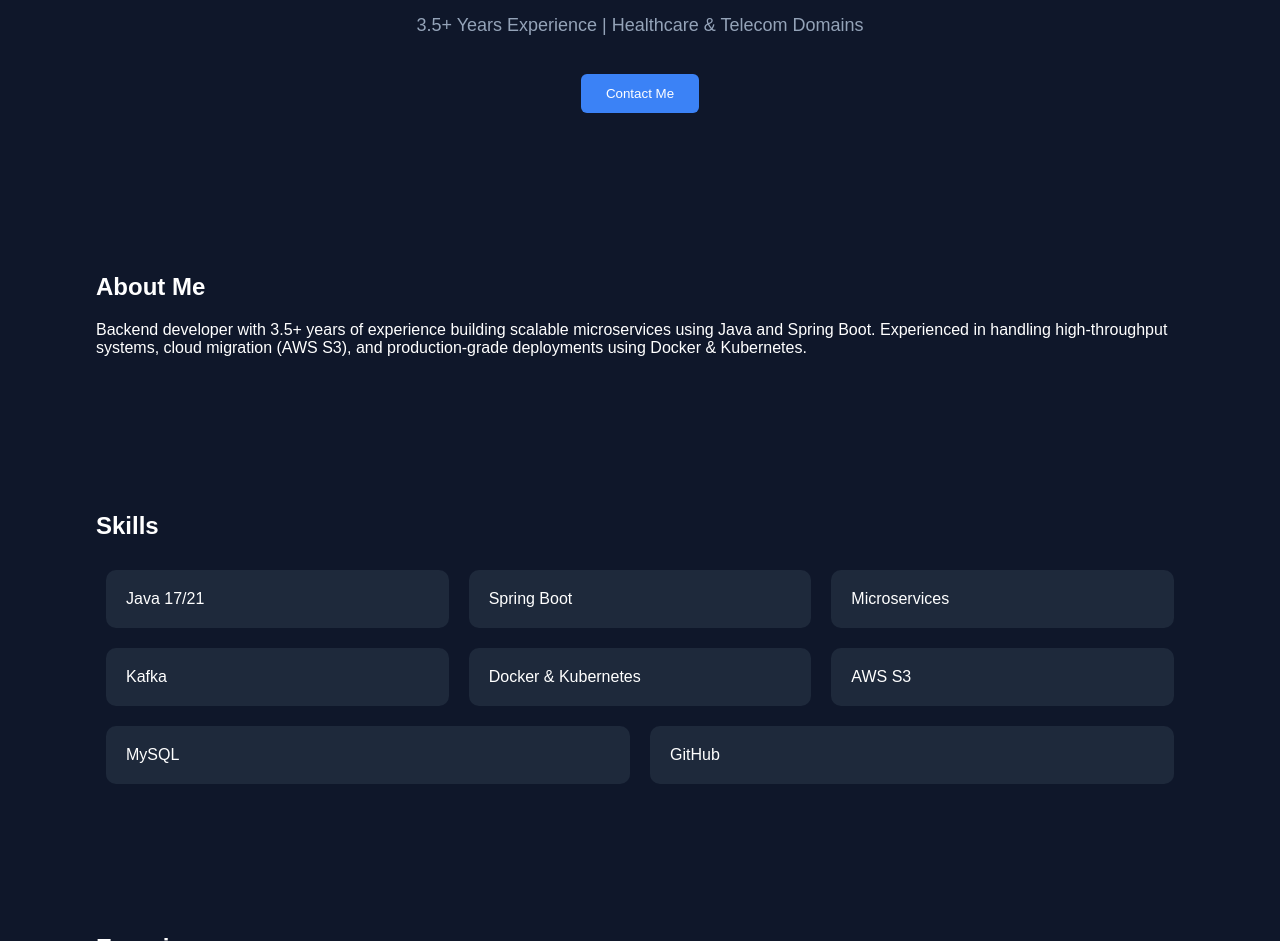
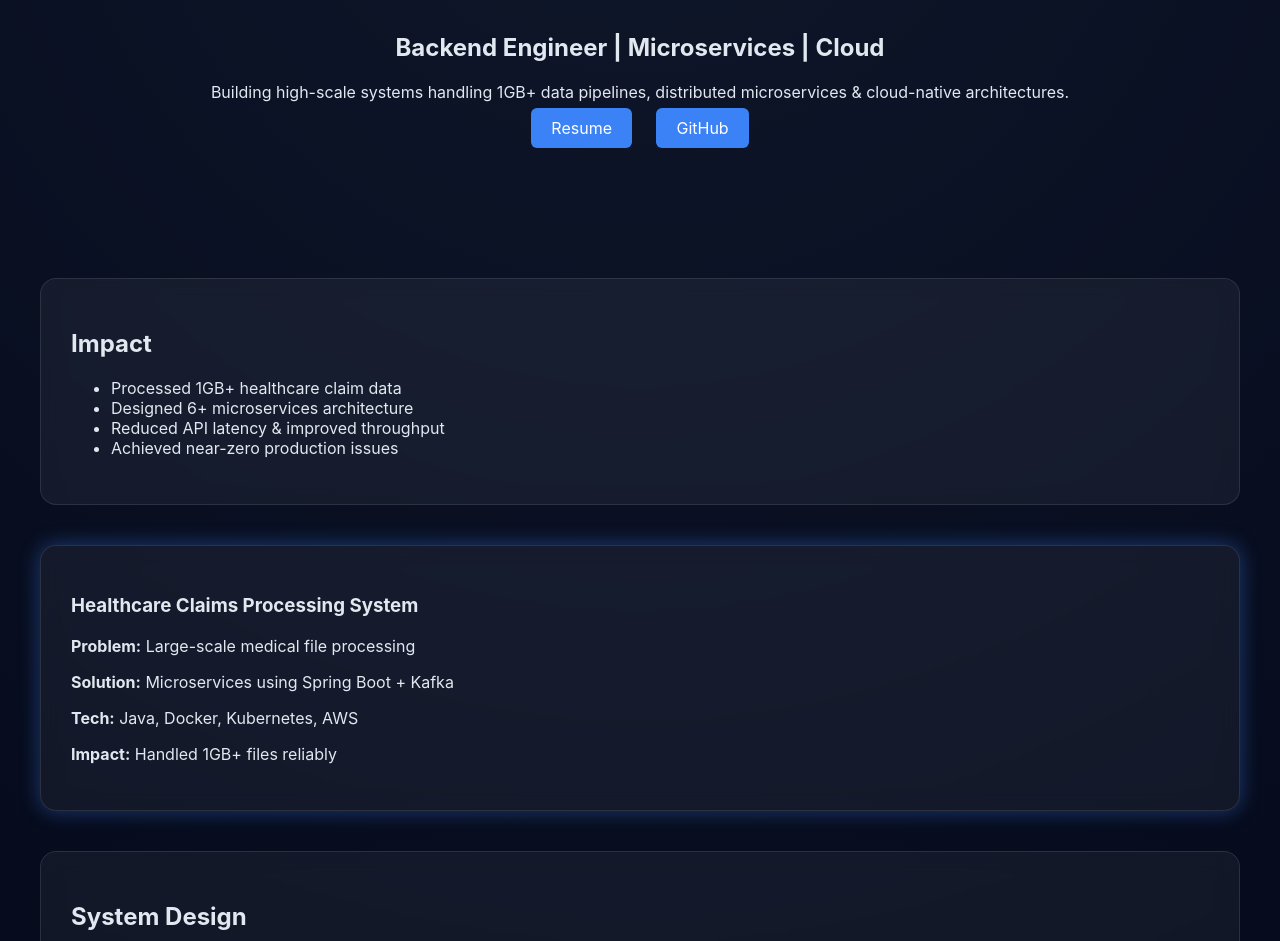
Before and after one commit to akshitr25/My-Portfolio, a plain HTML site: page index.html in a window 1280 px wide. Shown: the part 239-1180 px from the top of the page. Drawn offline with Linux system fonts and the light colour scheme.

Commit message:
portfolio changes

```diff
--- a/index.html
+++ b/index.html
@@ -3,165 +3,74 @@
 <head>
 <meta charset="UTF-8">
 <meta name="viewport" content="width=device-width, initial-scale=1.0">
-<title>Akshit Rathod | Backend Developer</title>
-
-<style>
-body {
-    margin: 0;
-    font-family: Arial, sans-serif;
-    background: #0f172a;
-    color: white;
-}
-
-.container {
-    width: 85%;
-    margin: auto;
-}
-
-.hero {
-    text-align: center;
-    padding: 80px 0;
-}
-
-.hero h1 {
-    font-size: 48px;
-}
-
-.hero p {
-    font-size: 18px;
-    color: #94a3b8;
-}
-
-.btn {
-    padding: 12px 25px;
-    background: #3b82f6;
-    border: none;
-    color: white;
-    border-radius: 6px;
-    cursor: pointer;
-    margin-top: 20px;
-}
-
-.section {
-    padding: 60px 0;
-}
-
-.card {
-    background: #1e293b;
-    padding: 20px;
-    margin: 10px;
-    border-radius: 10px;
-}
-
-.grid {
-    display: flex;
-    flex-wrap: wrap;
-}
-
-.grid .card {
-    flex: 1;
-    min-width: 250px;
-}
-
-h2 {
-    margin-bottom: 20px;
-}
-
-.footer {
-    text-align: center;
-    padding: 20px;
-    background: #020617;
-}
-</style>
+<title>Akshit Rathod | Backend Engineer</title>
+<link rel="stylesheet" href="style.css">
 </head>
 
 <body>
 
 <!-- HERO -->
-<section class="hero container">
+<section class="hero">
   <h1>Akshit Rathod</h1>
-    <p>Backend Developer | Java | Spring Boot | Microservices</p>
-    <p>3.5+ Years Experience | Healthcare & Telecom Domains</p>
+  <h2>Backend Engineer | Microservices | Cloud</h2>
 
-    <a href="mailto:akshitrathod1025@gmail.com">
-        <button class="btn">Contact Me</button>
-    </a>
-</section>
+  <p>
+    Building high-scale systems handling 1GB+ data pipelines,
+    distributed microservices & cloud-native architectures.
+  </p>
 
-<!-- ABOUT -->
-<section class="section container">
-    <h2>About Me</h2>
-    <p>
-        Backend developer with 3.5+ years of experience building scalable microservices
-        using Java and Spring Boot. Experienced in handling high-throughput systems,
-        cloud migration (AWS S3), and production-grade deployments using Docker & Kubernetes.
-    </p>
-</section>
-
-<!-- SKILLS -->
-<section class="section container">
-    <h2>Skills</h2>
-    <div class="grid">
-        <div class="card">Java 17/21</div>
-        <div class="card">Spring Boot</div>
-        <div class="card">Microservices</div>
-        <div class="card">Kafka</div>
-        <div class="card">Docker & Kubernetes</div>
-        <div class="card">AWS S3</div>
-        <div class="card">MySQL</div>
-        <div class="card">GitHub</div>
+  <div class="buttons">
+    <a href="assets/resume.pdf" target="_blank">Resume</a>
+    <a href="https://github.com/akshitr25" target="_blank">GitHub</a>
   </div>
 </section>
 
-<!-- EXPERIENCE -->
-<section class="section container">
-    <h2>Experience</h2>
+<!-- IMPACT -->
+<section class="glass">
+  <h2>Impact</h2>
+  <ul>
+    <li>Processed 1GB+ healthcare claim data</li>
+    <li>Designed 6+ microservices architecture</li>
+    <li>Reduced API latency & improved throughput</li>
+    <li>Achieved near-zero production issues</li>
+  </ul>
+</section>
 
-    <div class="card">
-        <h3>TCS - Systems Engineer</h3>
-        <p>June 2022 - Present</p>
-        <ul>
-            <li>Built Spring Boot microservices for healthcare claims processing</li>
-            <li>Handled 1GB+ file processing via REST APIs</li>
-            <li>Migrated storage from Kubernetes PVC to AWS S3</li>
-            <li>Implemented logging using Splunk</li>
-        </ul>
-    </div>
+<!-- PROJECT -->
+<section class="projects">
+  <div class="project glass glow">
+    <h3>Healthcare Claims Processing System</h3>
 
-    <div class="card">
-        <h3>Verizon Project</h3>
-        <ul>
-            <li>Developed REST APIs using Spring Boot</li>
-            <li>Improved API performance & response time</li>
-            <li>Resolved security vulnerabilities (SonarQube, Fortify)</li>
-        </ul>
+    <p><strong>Problem:</strong> Large-scale medical file processing</p>
+    <p><strong>Solution:</strong> Microservices using Spring Boot + Kafka</p>
+    <p><strong>Tech:</strong> Java, Docker, Kubernetes, AWS</p>
+    <p><strong>Impact:</strong> Handled 1GB+ files reliably</p>
   </div>
 </section>
 
-<!-- PROJECT -->
-<section class="section container">
-    <h2>Featured Project</h2>
-    <div class="card">
-        <h3>Healthcare Claims System</h3>
-        <p>
-            Developed scalable microservices for handling medical claims with
-            high-volume file processing and secure storage.
-        </p>
-    </div>
+<!-- SYSTEM DESIGN -->
+<section class="glass">
+  <h2>System Design</h2>
+  <ul>
+    <li>Distributed microservices architecture</li>
+    <li>Async processing using Kafka</li>
+    <li>AWS S3 migration</li>
+    <li>Monitoring via Splunk</li>
+  </ul>
+</section>
+
+<!-- TECH STACK -->
+<section class="glass">
+  <h2>Tech Stack</h2>
+  <p>Java | Spring Boot | Kafka | Docker | Kubernetes | AWS | MySQL</p>
 </section>
 
 <!-- CONTACT -->
-<section class="section container">
+<section class="glass">
   <h2>Contact</h2>
   <p>Email: akshitrathod1025@gmail.com</p>
-    <p>Phone: +91-8871442901</p>
-    <p>LinkedIn: akshit-rathod-9055b9185</p>
 </section>
 
-<!-- FOOTER -->
-<div class="footer">
-    <p>© 2026 Akshit Rathod</p>
-</div>
-
+<script src="script.js"></script>
 </body>
 </html>
--- /dev/null
+++ b/script.js
@@ -0,0 +1,10 @@
+document.querySelectorAll(".glass").forEach(el => {
+  el.addEventListener("mouseenter", () => {
+    el.style.transform = "scale(1.03)";
+    el.style.transition = "0.3s";
+  });
+
+  el.addEventListener("mouseleave", () => {
+    el.style.transform = "scale(1)";
+  });
+});
--- /dev/null
+++ b/style.css
@@ -0,0 +1,48 @@
+body {
+  margin: 0;
+  font-family: 'Inter', sans-serif;
+  background: radial-gradient(circle at top, #0f172a, #020617);
+  color: #e2e8f0;
+}
+
+.hero {
+  text-align: center;
+  padding: 100px 20px;
+}
+
+h1 {
+  font-size: 60px;
+  background: linear-gradient(90deg, #3b82f6, #22c55e);
+  -webkit-background-clip: text;
+  color: transparent;
+}
+
+h2 {
+  margin-bottom: 20px;
+}
+
+.buttons a {
+  margin: 10px;
+  padding: 10px 20px;
+  background: #3b82f6;
+  border-radius: 6px;
+  text-decoration: none;
+  color: white;
+}
+
+.glass {
+  margin: 40px;
+  padding: 30px;
+  background: rgba(255,255,255,0.05);
+  backdrop-filter: blur(10px);
+  border-radius: 16px;
+  border: 1px solid rgba(255,255,255,0.1);
+}
+
+.project {
+  margin-top: 20px;
+}
+
+.glow {
+  box-shadow: 0 0 20px rgba(59,130,246,0.4);
+}
```
Lines whose indentation alone changed are shown as unchanged.
